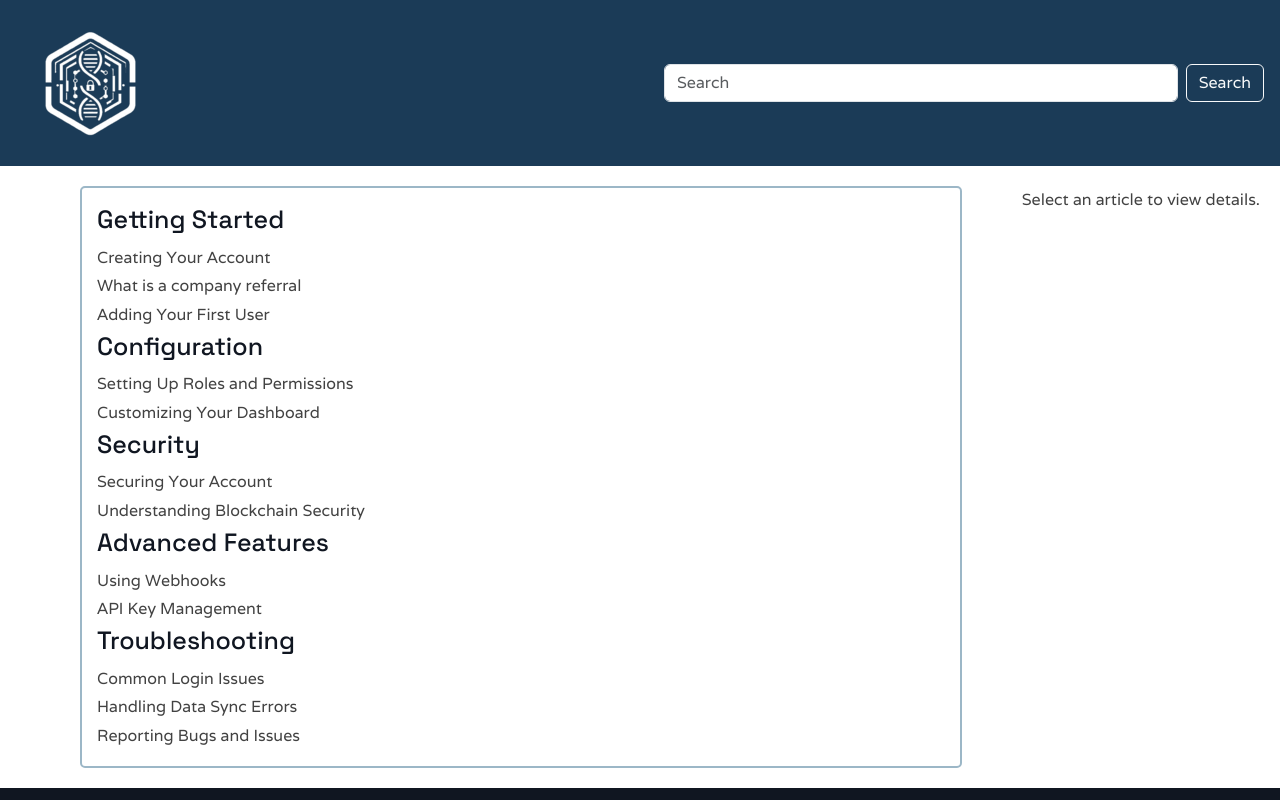
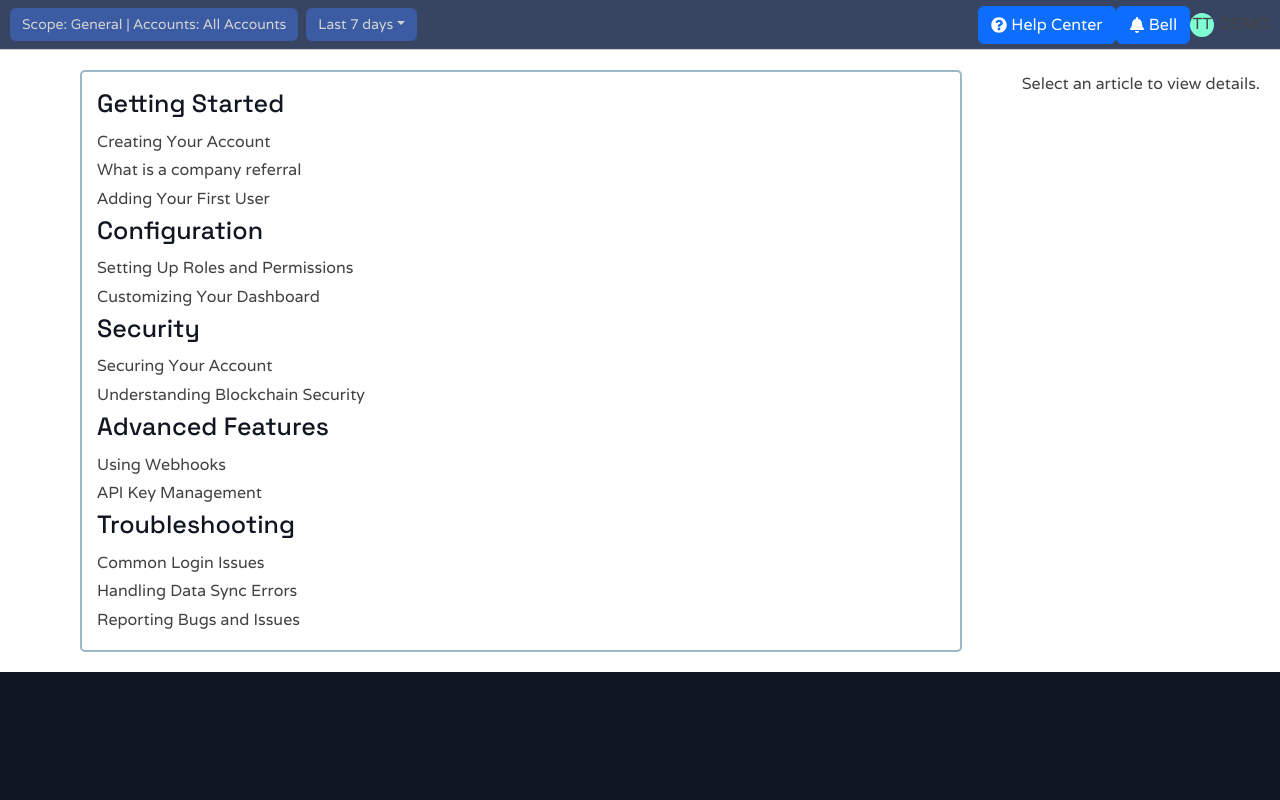
Before and after one commit to ekrusznis/helixauth, a React (Create React App) app in the folder frontend/: page /help in a window 1280 px wide. Shown: the top 800 px of the page. Built offline with nearby package versions, Linux system fonts and the light colour scheme; no server answers.

Commit message:
Frontend work regarding sidebar, header and footer

```diff
--- a/frontend/src/App.js
+++ b/frontend/src/App.js
@@ -23,6 +23,7 @@ import SignUp from './component/Pages/SignUp/SignUp';
 import Settings from './component/Pages/Settings/Settings';
 import Error404 from './component/Pages/Error404/Error404';
 import ScrollUpBtn from './component/Shared/ScrollUpBtn';
+import APISecurity from './component/Pages/Dashboard/APISecurity/APISecurity';
 
 function App() {
   return (
@@ -44,6 +45,7 @@ function App() {
         <Route path='/login' element={<Login />}></Route>
         <Route path='/signup' element={<SignUp />}></Route>
         <Route path='/dashboard' element={<Dashboard />}></Route>
+        <Route path='/apisecurity' element={<APISecurity />}></Route>
         <Route path='/help' element={<Help />}></Route>
         <Route path='/settings' element={<Settings />}></Route>
         <Route path='*' element={<Error404 />}></Route>
--- /dev/null
+++ b/frontend/src/component/Pages/Dashboard/APISecurity/APISecurity.css
@@ -0,0 +1,40 @@
+/* APISecurity.css */
+.api-security-page {
+    background-color: #000033; /* Darkest blue background color */
+    color: #fff; /* Text color */
+    padding: 20px; /* Add padding to content */
+  }
+
+.navigation-bar {
+display: flex;
+border-bottom: 1px solid #ccc;
+margin-bottom: 20px;
+}
+
+.navigation-bar ul {
+display: flex;
+list-style: none;
+padding: 0;
+}
+
+.navigation-bar li {
+margin-right: 20px;
+cursor: pointer;
+}
+
+.boxes-section {
+display: flex;
+justify-content: space-between;
+margin-bottom: 20px;
+}
+
+.box {
+flex: 1;
+background-color: #f0f0f0;
+height: 100px;
+margin-right: 10px;
+}
+
+.table-component {
+/* Add styles for the table component */
+}
--- /dev/null
+++ b/frontend/src/component/Pages/Dashboard/APISecurity/APISecurity.js
@@ -0,0 +1,84 @@
+// APISecurity.js
+import React, { useState } from 'react';
+import { Card, Table, Nav } from 'react-bootstrap';
+import { FaBars, FaTimes } from 'react-icons/fa';
+import LoggedInHeader from '../../../Shared/LoggedInHeader'; // Make sure the path is correct
+import Footer from '../../../Shared/Footer';
+import mockData from '../../../../mock_db.json';
+import logo from '../../../../assets/helix_logo_white_trans_150.png'
+import { Link } from 'react-router-dom';
+import { useNavigate } from 'react-router-dom';
+// import { Doughnut } from 'react-chartjs-2'; // Import Doughnut from Chart.js
+import Sidebar from '../Sidebar';
+
+import "./APISecurity.css"
+
+const APISecurity = () => {
+
+    const [collapsed, setCollapsed] = useState(false);
+    const toggleSidebar = () => setCollapsed(!collapsed);
+    // Mock data extraction (replace this with actual API call data when available)
+    const { reportData, dashboardCards } = mockData;
+    const navigate = useNavigate();
+
+    return (
+        <>
+
+          <div className="dashboard-container">
+
+
+              <div className={`sidebar-toggle ${collapsed ? '' : 'hide'}`} onClick={toggleSidebar}>
+                <FaBars size={20} />
+              </div>
+
+
+              <Sidebar collapsed={collapsed}  toggleSidebar={toggleSidebar}/>
+
+
+              <div className={`page-content-wrapper ${collapsed ? 'collapsed' : ''}`}>
+
+                <LoggedInHeader />
+
+                <div className="api-security-page">
+                    {/* Header */}
+                    <h2>API Security</h2>
+
+                    {/* Navigation Bar */}
+                    <nav className="navigation-bar">
+                        <ul>
+                        <li>All APIs</li>
+                        <li>Internal APIs</li>
+                        <li>Externally Exposed</li>
+                        <li>Third Party APIs</li>
+                        </ul>
+                    </nav>
+
+                    {/* Overview Title */}
+                    <h3>Overview</h3>
+
+                    {/* Boxes Section */}
+                    <div className="boxes-section">
+                        <div className="box"></div>
+                        <div className="box"></div>
+                        <div className="box"></div>
+                    </div>
+
+                    {/* Table Component */}
+                    <div className="table-component">
+                        {/* Placeholder for table component */}
+                    </div>
+
+                </div>
+
+
+
+                <Footer />
+              </div>
+
+          </div>
+
+        </>
+      );
+};
+
+export default APISecurity;
--- /dev/null
+++ b/frontend/src/component/Pages/Dashboard/Dashboard.css
@@ -0,0 +1,56 @@
+/* Dashboard.css */
+.dashboard-container {
+    position: relative; /* Set relative positioning */
+    display: flex;
+  }
+
+  .sidebar-toggle {
+    position: fixed; /* Fix the toggle button */
+    top: 20px; /* Adjust top position */
+    left: 10px; /* Adjust left position */
+    z-index: 1000; /* Ensure it's above other elements */
+    color: #343a40;
+    background-color: lightgray;
+    width: 30px;
+    height: 30px;
+    border-radius: 50%;
+    svg {
+        margin-left: 5px;
+    }
+  }
+
+  .sidebar.collapsed {
+    display: none;
+  }
+
+  .sidebar {
+    position: absolute;
+    top: 0;
+    left: 0;
+    width: 15%; /* Set sidebar width */
+    background-color: #343a40; /* Dark background color */
+    padding: 20px;
+    transition: width 0.3s ease; /* Smooth transition for width change */
+    overflow-y: hidden;
+  }
+
+  .page-content-wrapper {
+    margin-left: 15%; /* Adjust to accommodate sidebar */
+    width: calc(100% - 15%); /* Occupy remaining width */
+    overflow-y: auto; /* Hide scrollbar */
+    transition: margin-left 0.3s ease, width 0.3s ease; /* Smooth transition for margin-left and width change */
+
+  }
+
+  .page-content-wrapper.collapsed {
+    margin-left: 0; /* When sidebar is collapsed, remove margin-left */
+    width: 100%; /* When sidebar is collapsed, occupy full width */
+  }
+
+  .page-content-wrapper.collapsed + .sidebar-toggle {
+    display: block; /* Show toggle button when sidebar is collapsed */
+  }
+
+  .sidebar-toggle.hide {
+    display: none; /* Hide toggle button by default */
+  }
--- /dev/null
+++ b/frontend/src/component/Pages/Dashboard/Sidebar.css
@@ -0,0 +1,40 @@
+/* Sidebar.css */
+.sidebar {
+    position: fixed;
+    left: 0;
+    top: 0;
+    bottom: 0;
+    width: 15%;
+    height: 100%;
+    overflow-y: auto;
+    background-color: #343a40; /* Dark background color */
+    padding: 20px;
+    transition: width 0.3s ease; /* Smooth transition when collapsing/expanding */
+  }
+
+  .sidebar-toggle-open {
+    cursor: pointer;
+    margin-bottom: 20px;
+    color: white;
+  }
+
+  .logo img {
+    width: 100%;
+    margin-bottom: 20px;
+  }
+
+  .section-title {
+    font-size: 14px;
+    font-weight: bold;
+    color: #adb5bd; /* Light grey color */
+    margin-bottom: 10px;
+  }
+
+  .nav-link {
+    color: #fff; /* White color for links */
+  }
+
+  /* Collapsed Sidebar */
+  .sidebar.collapsed {
+    width: 50px; /* Collapsed width */
+  }
--- /dev/null
+++ b/frontend/src/component/Pages/Dashboard/Sidebar.js
@@ -0,0 +1,50 @@
+// Sidebar.js
+import React from 'react';
+import { Nav } from 'react-bootstrap';
+import { FaBars, FaTimes } from 'react-icons/fa';
+import { useNavigate, NavLink } from 'react-router-dom';
+import './Sidebar.css'; // Import CSS file for styling
+
+const Sidebar = ({ collapsed, toggleSidebar }) => {
+  const navigate = useNavigate();
+
+  return (
+    <div className={`bg-dark text-white sidebar ${collapsed ? "collapsed" : ""}`}>
+      {/* Icon to toggle sidebar */}
+      <div className="sidebar-toggle-open" onClick={toggleSidebar}>
+        <FaTimes size={20} />
+      </div>
+      {/* Logo */}
+      <div className="logo">
+        <img src="/path/to/logo.png" alt="Logo" />
+      </div>
+      {/* Dashboard Link */}
+      <Nav className="flex-column">
+        <Nav.Link href="#dashboard">Dashboard</Nav.Link>
+        {/* Section 1 */}
+        <div className="section-title">Threats and Vulnerabilities</div>
+        <Nav.Link href="#attack_path_analysis">Attack Path Analysis</Nav.Link>
+        <Nav.Link href="#external_path_surface">External Path Surface</Nav.Link>
+        <Nav.Link href="#vulnerabilities_management">Vulnerabilities Management</Nav.Link>
+        {/* Section 2 */}
+        <div className="section-title">Posture Management</div>
+        <Nav.Link href="#cloud_inventory">Cloud Inventory</Nav.Link>
+        <Nav.Link href="#security_posture">Security Posture</Nav.Link>
+        <Nav.Link href="#root_cause_analysis">Root Cause Analysis</Nav.Link>
+        <Nav.Link href="#compliance_frameworks">Compliance Frameworks</Nav.Link>
+        {/* Section 3 */}
+        <div className="section-title">Workloads and Data</div>
+        <NavLink to="/apisecurity">API Dashboard</NavLink>
+        {/* Section 4 */}
+        <div className="section-title">Build & Applications</div>
+        <Nav.Link href="#ci_cd">CI/CD</Nav.Link>
+        {/* Section 5 */}
+        <div className="section-title">Management</div>
+        <Nav.Link href="#integrations">Integrations</Nav.Link>
+        <Nav.Link href="#management">Settings</Nav.Link>
+      </Nav>
+    </div>
+  );
+};
+
+export default Sidebar;
--- /dev/null
+++ b/frontend/src/component/Shared/LoggedInHeader.css
@@ -0,0 +1,39 @@
+/* Header.css */
+.header {
+    display: flex;
+    justify-content: space-between;
+    align-items: center;
+    height: 50px;
+    background-color: #374563; /* Set background color */
+    border-bottom: 1px solid #ccc; /* Add bottom border */
+    padding: 0 10px; /* Add padding to create space between elements */
+  }
+
+  .left-buttons {
+    display: flex;
+    align-items: center;
+    margin-right: 10px; /* Add margin to create space between left and right content */
+  }
+
+  .right-content {
+    display: flex;
+    align-items: center;
+  }
+
+  .profile-circle {
+    width: 24px;
+    height: 24px;
+    border-radius: 50%;
+    background-color: aquamarine;
+    display: flex;
+    justify-content: center;
+    align-items: center;
+    margin-right: 5px;
+  }
+
+  .account-button {
+    background-color: #3b5ca3;
+    border: none;
+    font-size: 14px;
+    color: lightgray;
+  }
--- a/frontend/src/component/Shared/LoggedInHeader.js
+++ b/frontend/src/component/Shared/LoggedInHeader.js
@@ -1,39 +1,48 @@
+// LoggedInHeader.js
 import React from 'react';
 import { Link } from 'react-router-dom';
 import logo from '../../assets/helix_logo_white_trans_150.png';
-import { Form, Navbar, FormControl, Button } from 'react-bootstrap'; // Assuming you're using React Bootstrap
+import { Form, Navbar, FormControl, Button, Dropdown } from 'react-bootstrap'; // Assuming you're using React Bootstrap
+import { FaQuestionCircle, FaBell } from 'react-icons/fa';
+import "./LoggedInHeader.css"
 
 const LoggedInHeader = () => {
-  const headerStyle = {
-    backgroundColor: '#1b3b57', // Primary color background
-    color: 'white', // Text color
-    display: 'flex', // Use flexbox for layout
-    justifyContent: 'space-between', // Space out the logo and the form
-    alignItems: 'center', // Center items vertically
-    padding: '0.5rem 1rem', // Add some padding around the elements
-  };
-  const formStyle = {
-    display: 'flex', // Align form elements inline
-    width: '100%', // Use full width to allow centering
-    maxWidth: '600px', // Maximum width of the form
-  };
-  const inputStyle = {
-    flexGrow: 1, // Allow the input to grow and fill the space
-    marginRight: '0.5rem', // Add some space between the input and the button
+  // Dummy function for dropdown selection
+  const handleDropdownSelect = (eventKey) => {
+    console.log("Selected:", eventKey);
   };
 
   return (
-    <Navbar style={headerStyle} expand="lg">
-       <div className="sticky-logo logo-area">
-         <Link to="/#">
-          <img src={logo} alt="logo" />
-         </Link>
-       </div>
-      <Form inline style={formStyle}>
-        <FormControl type="text" placeholder="Search" style={inputStyle} />
-        <Button variant="outline-light">Search</Button>
-      </Form>
-    </Navbar>
+    <header className="header">
+      {/* Left buttons */}
+      <div className="left-buttons">
+        <Button className="mr-2 account-button">
+          Scope: General | Accounts: All Accounts
+        </Button>
+        <Dropdown onSelect={handleDropdownSelect}>
+          <Dropdown.Toggle className='ms-2 account-button'>Last 7 days</Dropdown.Toggle>
+          <Dropdown.Menu>
+            <Dropdown.Item eventKey="last7days">Last 7 days</Dropdown.Item>
+            <Dropdown.Item eventKey="last30days">Last 30 days</Dropdown.Item>
+            <Dropdown.Item eventKey="custom">Custom</Dropdown.Item>
+          </Dropdown.Menu>
+        </Dropdown>
+      </div>
+
+      {/* Right content */}
+      <div className="right-content">
+        <Button className="mr-2">
+          <FaQuestionCircle /> Help Center
+        </Button>
+        <Button className="mr-2">
+          <FaBell /> Bell
+        </Button>
+        <div className="user-profile">
+          <div className="profile-circle">TT</div>
+        </div>
+        <span>DEMO</span>
+      </div>
+    </header>
   );
 };
 
```
Also changed, not shown: frontend/src/component/Pages/Dashboard/Dashboard.js (+25 -22 lines).
